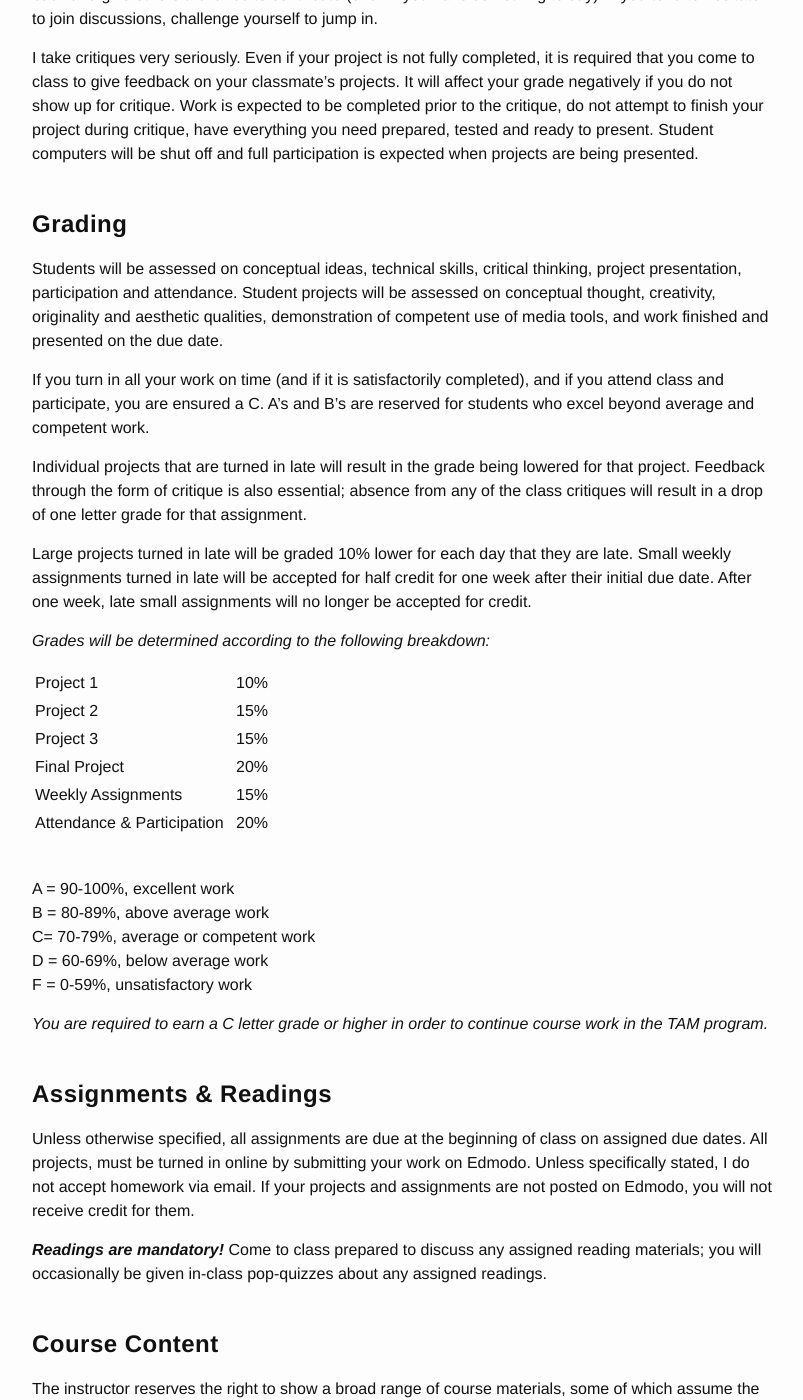
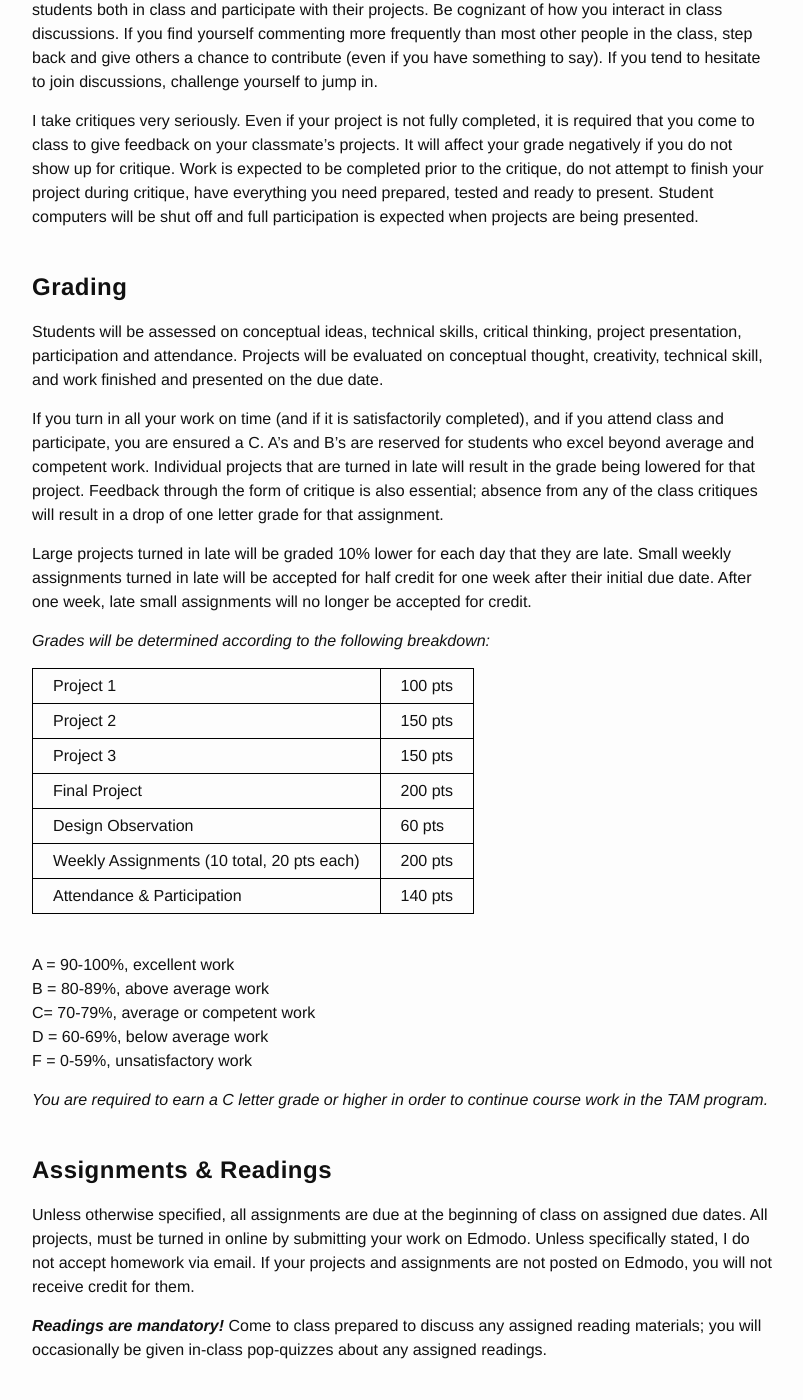
Before and after one commit to coloringchaos/form-fall-16, a Jekyll site: the page built from syllabus.md, in a window 1280 px wide and 1400 px high, scrolled down 2050 px. Shown: the whole window, without its empty margins (238-1041 px from the left). Built offline with Jekyll 4.4.1, drawn with Linux system fonts in a browser that asks for light colours; some of the changed text lies outside the part shown.

Commit message:
updating timeline

```diff
--- a/syllabus.md
+++ b/syllabus.md
@@ -16,6 +16,8 @@
 # Class Format
 You will be expected to complete readings and watch assigned videos *prior* to our time together, arriving in class prepared to discuss and utilize the techniques presented in the homework. These assigned videos will prepare you with sufficient background knowledge on the material of the lecture; this ensures that we can maximize the benefit of our scheduled class time.
 
+You will complete four major projects over the coure of the semester, and smaller homework assignment will be due every week. Projects and assignments will require both conceptual and technical skill.
+
 # Required Resources
 + **[3 button mouse](https://www.amazon.com/AmazonBasics-3-Button-Wired-Mouse-Black/dp/B005EJH6RW/ref=sr_1_2?ie=UTF8&qid=1470681534&sr=8-2&keywords=mouse)** - essential for modeling and navigating in 3 dimensions! Any 3-button mouse will work. Be sure to label your mouse with your name.
 + **[Rhinoceros 3D](https://www.rhino3d.com/)** - commercial grade modeling software available for both PC ($195 student license) & Mac ($95 student license). A full 90-day trial version of Rhino can be obtained [here](https://www.rhino3d.com/download), after which saving and plugins are disabled. Rhino can also be found on all ATLAS computers. **Note that PC and Mac Rhino have different interfaces.*
@@ -46,25 +48,23 @@
 
 
 # Grading
-Students will be assessed on conceptual ideas, technical skills, critical thinking, project presentation, participation and attendance. Student projects will be assessed on conceptual thought, creativity, originality and aesthetic qualities, demonstration of competent use of media tools, and work finished and presented on the due date.
+Students will be assessed on conceptual ideas, technical skills, critical thinking, project presentation, participation and attendance. Projects will be evaluated on conceptual thought, creativity, technical skill, and work finished and presented on the due date.
 
-If you turn in all your work on time (and if it is satisfactorily completed), and if you attend class and participate, you are ensured a C. A’s and B’s are reserved for students who excel beyond average and competent work.
-
-Individual projects that are turned in late will result in the grade being lowered for that project. Feedback through the form of critique is also essential; absence from any of the class critiques will result in a drop of one letter grade for that assignment.
+If you turn in all your work on time (and if it is satisfactorily completed), and if you attend class and participate, you are ensured a C. A’s and B’s are reserved for students who excel beyond average and competent work. Individual projects that are turned in late will result in the grade being lowered for that project. Feedback through the form of critique is also essential; absence from any of the class critiques will result in a drop of one letter grade for that assignment.
 
 Large projects turned in late will be graded 10% lower for each day that they are late. Small weekly assignments turned in late will be accepted for half credit for one week after their initial due date. After one week, late small assignments will no longer be accepted for credit.
 
-
 *Grades will be determined according to the following breakdown:*
 
-
-|---|:-------:|-----:|
-| Project 1 | | 10% |
-| Project 2 | | 15% |
-| Project 3 | | 15% |
-| Final Project | | 20% |
-| Weekly Assignments | | 15% |
-| Attendance & Participation |  | 20% |
+|---------------|--------:|
+| Project 1 	| 100 pts |
+| Project 2 	| 150 pts |
+| Project 3 	| 150 pts |
+| Final Project | 200 pts |
+| Design Observation |	60 pts |
+| Weekly Assignments (10 total, 20 pts each) | 200 pts |
+| Attendance & Participation | 140 pts |
+{:.mbtablestyle}
 
 <br>
 
```
Also changed, not shown: other parts of syllabus.md (+2 -2 lines), assignments/project-1.md (+2 -0 lines), schedule.md (+39 -21 lines).
